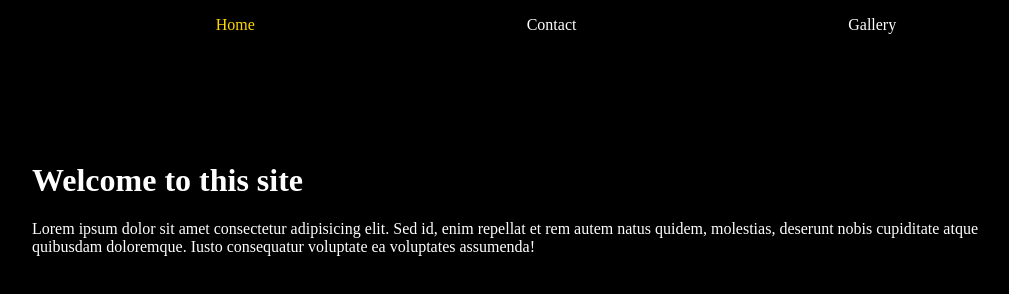
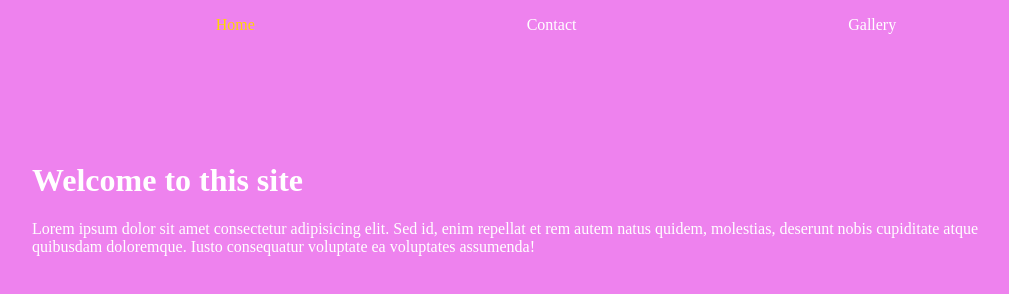
Before and after one commit to MryImani/Croissant, a plain HTML site: page index.html in a window 1280 px wide. Shown: the whole page, without its empty margins (104-1113 px from the left). Drawn offline with Linux system fonts and the light colour scheme.

Commit message:
change background color

```diff
--- a/src/css/style.css
+++ b/src/css/style.css
@@ -1,5 +1,5 @@
 body {
-  background-color: #000;
+  background-color: violet;
   color: #fff;
 }
 ul {
```
